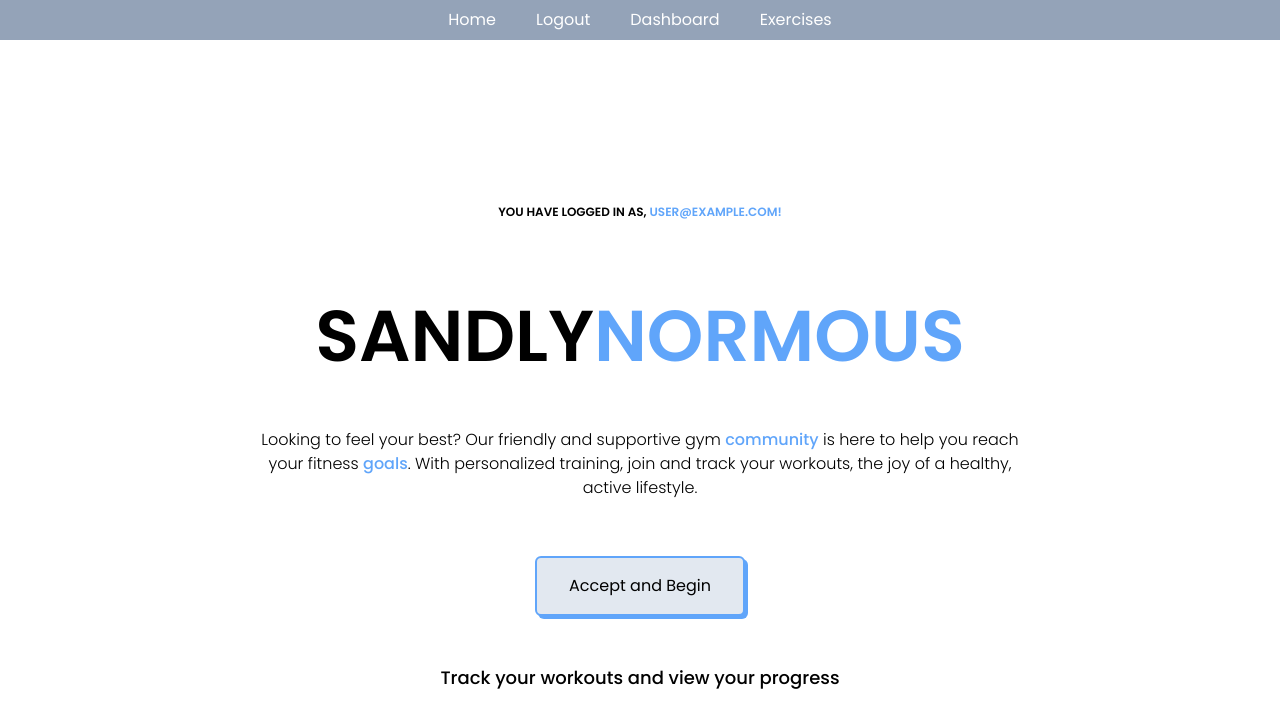
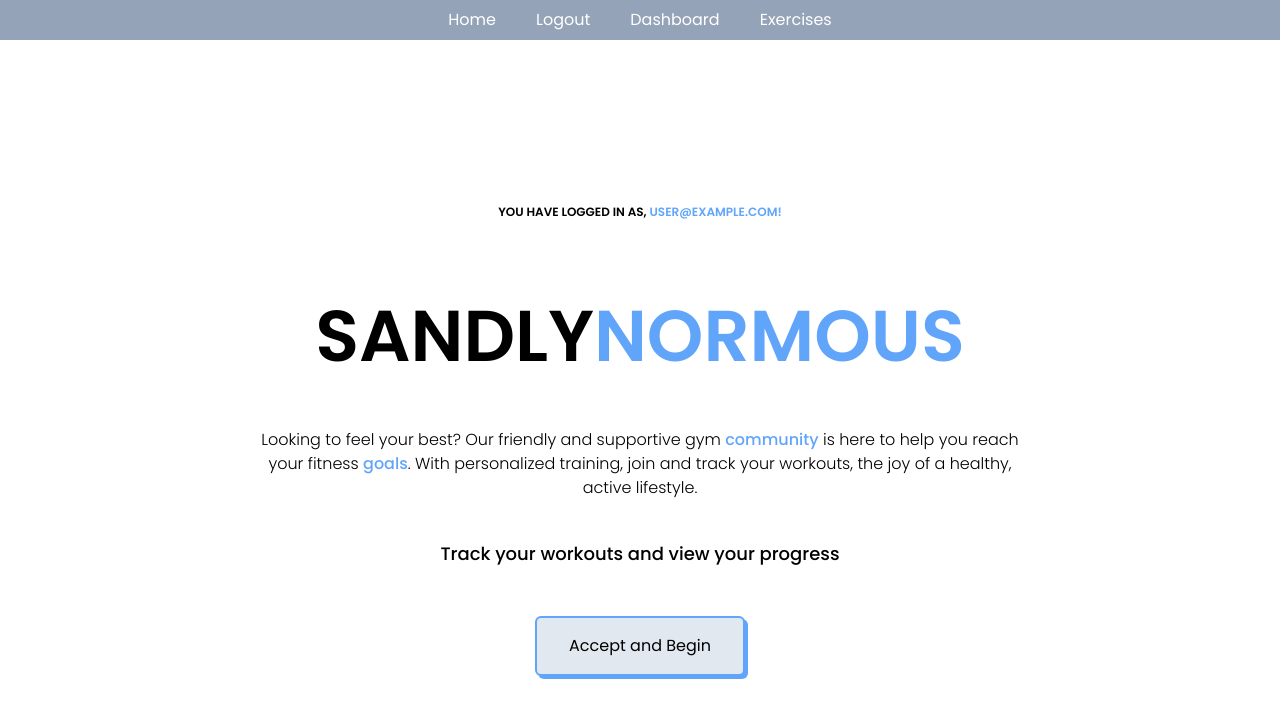
Before and after one commit to claranceJ/Sandly, a React (Vite) app in the folder sandly/: page / in a window 1280 px wide. Shown: the top 728 px of the page. Built offline with nearby package versions, Linux system fonts and the light colour scheme; no server answers; sample sign-in values are in the browser's storage.

Commit message:
Feat: Add style on button

```diff
--- a/sandly/src/components/Home.jsx
+++ b/sandly/src/components/Home.jsx
@@ -44,12 +44,14 @@ const Home = () => {
             </p>
           </div>
 
+          <h2 className="text-lg font-medium py-4">Track your workouts and view your progress</h2>
+
           <button className="px-8 my-8 py-4 rounded-md border-[2px] bg-slate-200 border-blue-400 border-solid blueShadow duration-200"
           onClick={() => navigate("/Main")} >
             <p>Accept and Begin</p>
           </button>
 
-          <h2 className="text-lg font-medium py-4">Track your workouts and view your progress</h2>
+
         </div>
       ) : (
         <p className="text-center">Loading...</p>
```
